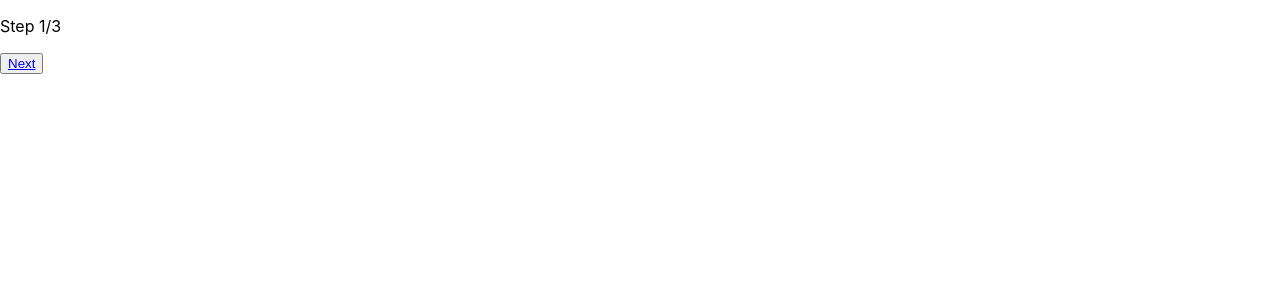
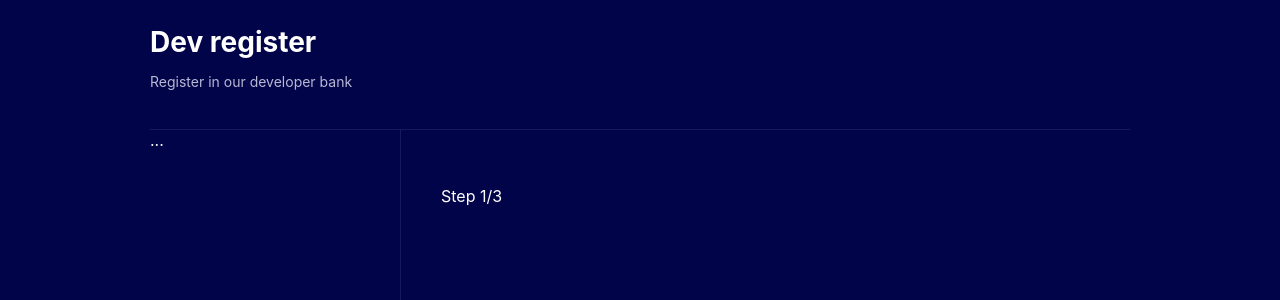
Before and after one commit to raposojoaopaulo/React-multi-step-form, a React (Create React App) app: page / in a window 1280 px wide. Shown: the top 300 px of the page. Built offline with nearby package versions, Linux system fonts and the light colour scheme.

Commit message:
creating and add theme and sidebar for steps

```diff
--- a/src/App.tsx
+++ b/src/App.tsx
@@ -1,8 +1,11 @@
 import { Router } from "./router";
+import { FormProvider } from "./contexts/FormContext";
 
 const App = () => {
   return (
-    <Router />
+    <FormProvider>
+      <Router />
+    </FormProvider>
   );
 };
 
--- /dev/null
+++ b/src/components/Header/index.tsx
@@ -0,0 +1,13 @@
+import React from 'react';
+import * as C from './styles';
+
+const Header = () => {
+  return (
+    <C.Container>
+      <h1>Dev register</h1>
+      <p>Register in our developer bank</p>
+    </C.Container>
+  );
+};
+
+export default Header;
--- /dev/null
+++ b/src/components/Header/styles.ts
@@ -0,0 +1,16 @@
+import styled from "styled-components";
+
+export const Container = styled.div`
+  padding: 25px 0;
+  border-bottom: 1px solid #16195c;
+
+  h1 {
+    font-size: 28px;
+    margin: 0;
+    padding: 0;
+  }
+  p {
+    font-size: 14px;
+    color: #B8B8D4;
+  }
+`;
--- /dev/null
+++ b/src/components/Theme/index.tsx
@@ -0,0 +1,25 @@
+import React, { ReactNode } from 'react';
+import * as C from './styles';
+import Header from '../Header';
+
+type Props = {
+  children: ReactNode;
+};
+
+export const Theme = ({ children }: Props) => {
+  return (
+    <C.Container>
+      <C.Area>
+        <Header />
+        <C.Steps>
+          <C.Sidebar>
+            ...
+          </C.Sidebar>
+          <C.Page>
+            {children}
+          </C.Page>
+        </C.Steps>
+      </C.Area>
+    </C.Container>
+  );
+};
--- /dev/null
+++ b/src/components/Theme/styles.ts
@@ -0,0 +1,31 @@
+import styled from "styled-components";
+
+export const Container = styled.div`
+  background-color: #02044a;
+  color: #fff;
+  min-height: 100vh;
+`;
+
+export const Area = styled.div`
+  margin: auto;
+  max-width: 980px;
+  min-height: 100vh;
+  display: flex;
+  flex-direction: column;
+`;
+
+export const Steps = styled.div`
+  flex: 1;
+  display: flex;
+`;
+
+export const Sidebar = styled.div`
+  width: 250px;
+  border-right: 1px solid #16195c;
+`;
+
+export const Page = styled.div`
+  flex: 1;
+  padding-left: 40px;
+  padding-top: 40px;
+`;
--- a/src/pages/FormStep1/index.tsx
+++ b/src/pages/FormStep1/index.tsx
@@ -1,14 +1,13 @@
 import React from 'react';
 import * as C from './styles';
-import { Link } from 'react-router-dom';
+import { Theme } from '../../components/Theme';
 
 export const FormStep1 = () => {
   return (
-    <C.Container>
-      <p>Step 1/3</p>
-      <button>
-        <Link to="/step2">Next</Link>
-      </button>
-    </C.Container>
+    <Theme>
+      <C.Container>
+        <p>Step 1/3</p>
+      </C.Container>
+    </Theme>
   );
 }
--- a/src/pages/FormStep2/index.tsx
+++ b/src/pages/FormStep2/index.tsx
@@ -1,14 +1,13 @@
 import React from 'react';
 import * as C from './styles';
-import { Link } from 'react-router-dom';
+import { Theme } from '../../components/Theme';
 
 export const FormStep2 = () => {
   return (
-    <C.Container>
-      <p>Step 2/3</p>
-      <button>
-        <Link to="/step3">Next</Link>
-      </button>
-    </C.Container>
+    <Theme>
+      <C.Container>
+        <p>Step 2/3</p>
+      </C.Container>
+    </Theme>
   );
 }
--- a/src/pages/FormStep3/index.tsx
+++ b/src/pages/FormStep3/index.tsx
@@ -1,10 +1,13 @@
 import React from 'react';
 import * as C from './styles';
+import { Theme } from '../../components/Theme';
 
 export const FormStep3 = () => {
   return (
-    <C.Container>
-      <p>Step 3/3</p>
-    </C.Container>
+    <Theme>
+      <C.Container>
+        <p>Step 3/3</p>
+      </C.Container>
+    </Theme>
   );
 }
```
